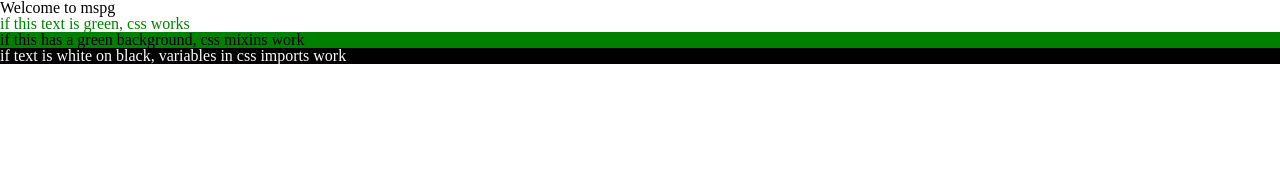
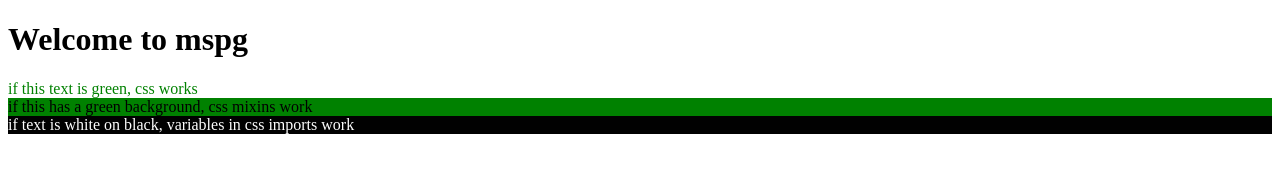
Before and after one commit to mspg/transpile-stylus, a website: page example/public/index.html in a window 1280 px wide. Drawn offline with Linux system fonts and the light colour scheme.

Commit message:
update public

```diff
--- a/example/public/index.html
+++ b/example/public/index.html
@@ -1 +1 @@
-<!DOCTYPE html><html><head><meta charset="utf-8"><title>page title</title><link rel="stylesheet" href="/transpile-stylus/main.css" /></head><body><h1>Welcome to mspg</h1><div class="green">if this text is green, css works</div><div class="mixin-green">if this has a green background, css mixins work</div><div class="imported">if text is white on black, variables in css imports work</div></body></html>
+<!DOCTYPE html><html><head><meta charset="utf-8"><title>page title</title><link rel="stylesheet" href="/main.css" /></head><body><h1>Welcome to mspg</h1><div class="green">if this text is green, css works</div><div class="mixin-green">if this has a green background, css mixins work</div><div class="imported">if text is white on black, variables in css imports work</div></body></html>
--- a/example/public/main.css
+++ b/example/public/main.css
@@ -1,10 +1,4 @@
-html,body,div,span,applet,object,iframe,h1,h2,h3,h4,h5,h6,p,blockquote,pre,a,abbr,acronym,address,big,cite,code,del,dfn,em,img,ins,kbd,q,s,samp,small,strike,strong,sub,sup,tt,var,dl,dt,dd,ol,ul,li,fieldset,form,label,legend,table,caption,tbody,tfoot,thead,tr,th,td{margin:0;padding:0;border:0;outline:0;font-weight:inherit;font-style:inherit;font-family:inherit;font-size:100%;vertical-align:baseline;}
-body{line-height:1;color:#000;background:#fff;}
-ol,ul{list-style:none;}
-table{border-collapse:separate;border-spacing:0;vertical-align:middle;}
-caption,th,td{text-align:left;font-weight:normal;vertical-align:middle;}
-a img{border:none;}
 .imported{color:#fefefe;background-color:#010101;}
-.green{color:#008000;}
-.mixin-green{background-color:#008000;}
+.green{color:#008100;}
+.mixin-green{background-color:#008100;}
 /*# sourceMappingURL=main.css.map */
```
Also changed, not shown: 4 other files.
